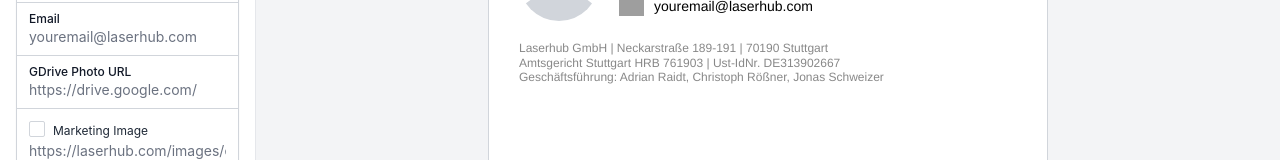
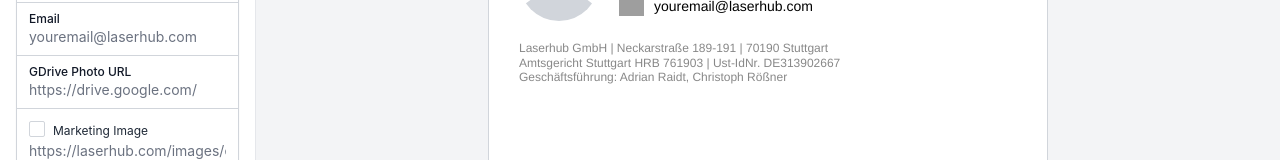
Before and after one commit to rpfelgueiras/lh-email-signature, a React (Create React App) app: page / in a window 1280 px wide. Shown: the part 306-466 px from the top of the page. Built offline with nearby package versions, Linux system fonts and the light colour scheme; grey boxes are pictures that could not be loaded.

Commit message:
Remove Jonas Schweizer from the signature

```diff
--- a/src/App.js
+++ b/src/App.js
@@ -536,7 +536,7 @@
                               <tr>
                                 <td>
                                   Gesch&auml;ftsf&uuml;hrung: Adrian Raidt,
-                                  Christoph R&ouml;&szlig;ner, Jonas Schweizer
+                                  Christoph R&ouml;&szlig;ner
                                 </td>
                               </tr>
                             </tbody>
```
